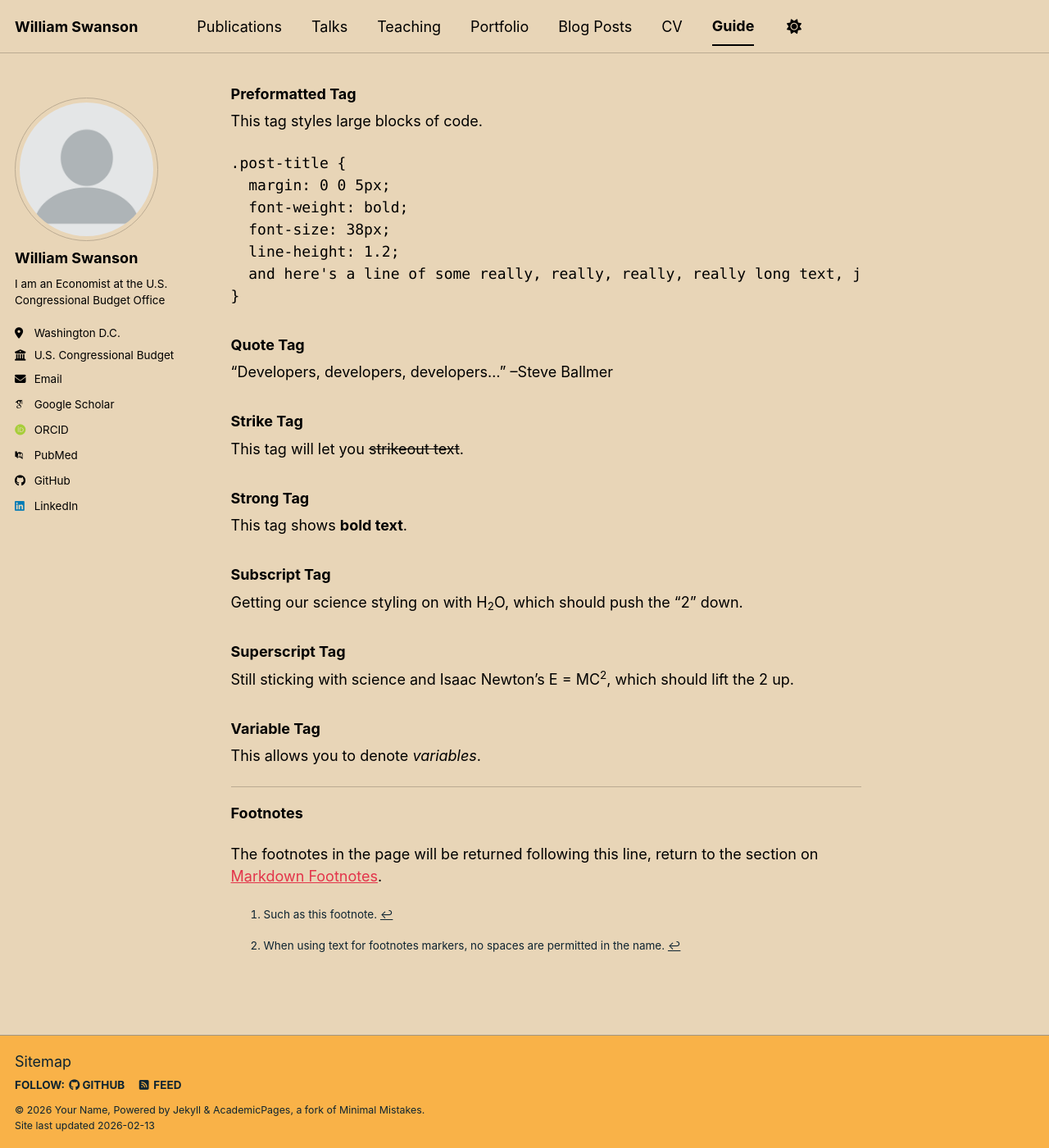
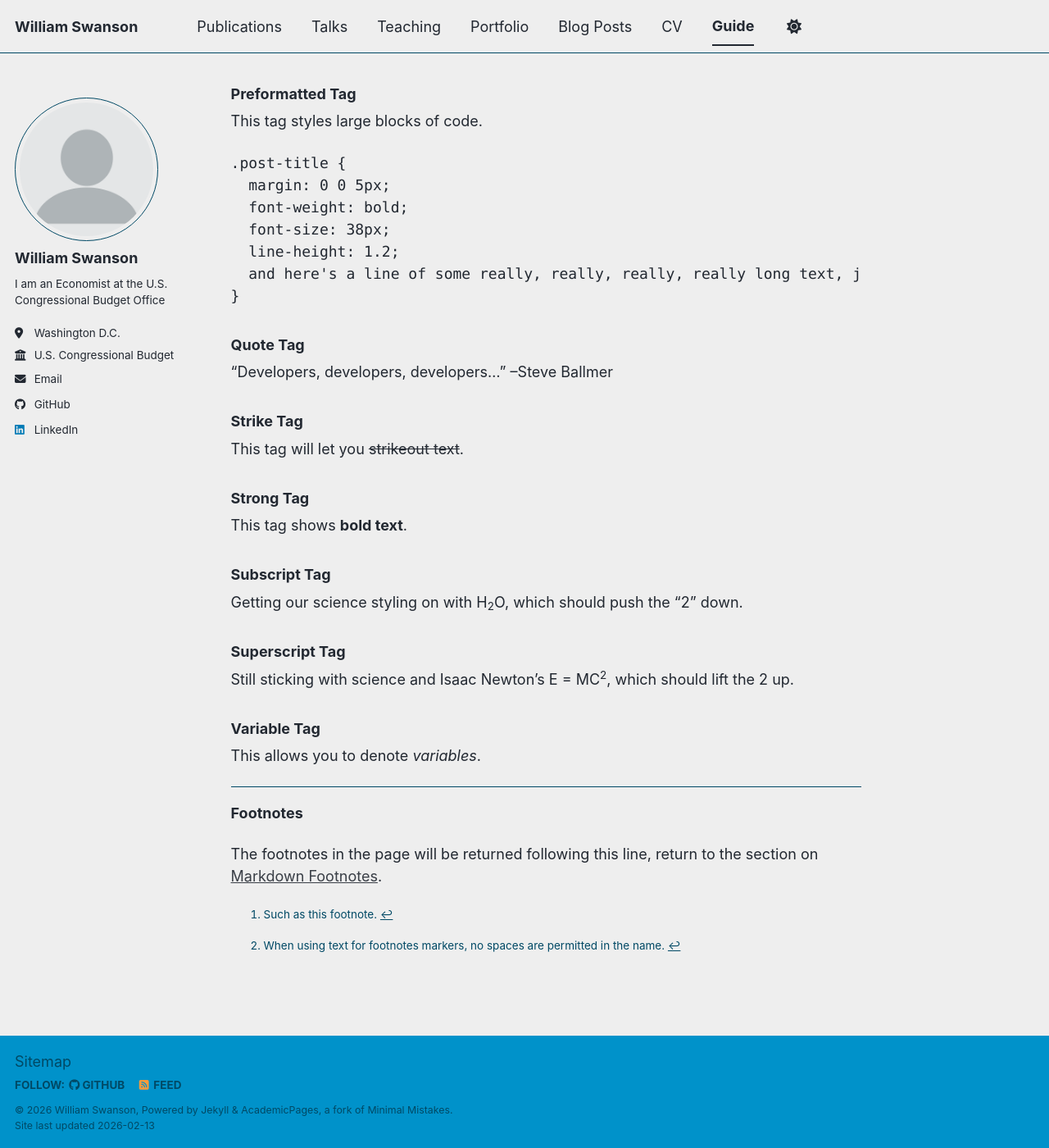
Before and after one commit to wswanson1/wswanson1.github.io, a Jekyll site: the page built from _pages/markdown.md, in a window 1280 px wide and 1400 px high, scrolled down 10924 px. Shown: the whole window at 82% size. Built offline with Jekyll 4.4.1, drawn with Linux system fonts in a browser that asks for light colours; emoji names are drawn with the system emoji font; some web fonts are replaced; a script bundle is joined from its source files by our own code; library files that are not in the unit come from our copies; some of the changed lines change nothing that is shown.

Commit message:
Update _config.yml

```diff
--- a/_config.yml
+++ b/_config.yml
@@ -8,10 +8,10 @@
 
 # Basic Site Settings
 locale                   : "en-US"
-site_theme               : "sunrise" # The available themes options are "default", "air", "sunrise", "mint", "dirt" and "contrast"
+site_theme               : "air" # The available themes options are "default", "air", "sunrise", "mint", "dirt" and "contrast"
 title                    : "William Swanson"
 title_separator          : "-"
-name                     : &name "Your Name"
+name                     : &name "William Swanson"
 description              : &description "Your Name's academic portfolio"   # Update this with a general description of your site, this is the default if not overridden by a page
 url                      : https://wswanson1.github.io     # https://academicpages.github.io # The base hostname & protocol for your site e.g. "https://[your GitHub username].github.io",
                                                            # or if you already have some other page hosted on Github then use "https://[your GitHub username].github.io/[Your Repo Name]"
@@ -26,35 +26,34 @@ author:
   # Biographic information
   avatar           : "profile.png"
   name             : "William Swanson"
-  pronouns         : # example: "she/her"
+  # pronouns         : # example: "she/her"
   bio              : "I am an Economist at the U.S. Congressional Budget Office"
   location         : "Washington D.C."
   employer         : "U.S. Congressional Budget Office"
-  uri              : # URL
   email            : "william.swanson@cbo.gov"
 
   # Academic websites
-  academia         : # URL
-  arxiv            : # URL - Update with the correct link to your profile
-  googlescholar    : "https://scholar.google.com/citations?user=PS_CX0AAAAAJ"
-  inspire-hep      : # URL
-  impactstory      : # URL
-  orcid            : "https://orcid.org/yourorcidurl"
-  semantic         : # URL
-  ssrn             : # URL
-  pubmed           : "https://www.ncbi.nlm.nih.gov/pubmed/?term=john+snow"
-  researchgate     : # URL
-  scopus           : # URL
-  zotero           : # URL
+  # academia         : # URL
+  # arxiv            : # URL - Update with the correct link to your profile
+  # googlescholar    : "https://scholar.google.com/citations?user=PS_CX0AAAAAJ"
+  # inspire-hep      : # URL
+  # impactstory      : # URL
+  # orcid            : "https://orcid.org/yourorcidurl"
+  # semantic         : # URL
+  # ssrn             : # URL
+  # pubmed           : "https://www.ncbi.nlm.nih.gov/pubmed/?term=john+snow"
+  # researchgate     : # URL
+  # scopus           : # URL
+  # zotero           : # URL
 
 
   # Repositories and software development
-  bitbucket        : # Username - Update with your username on the site
-  codepen          : # Username
-  dribbble         : # Username
-  github           : "academicpages"
-  kaggle           : # Username
-  stackoverflow    : # User number or user number and name (i.e., use "1" or "1/jeff-atwood")
+  # bitbucket        : # Username - Update with your username on the site
+  # codepen          : # Username
+  # dribbble         : # Username
+  github           : "wswanson1"
+  # kaggle           : # Username
+  # stackoverflow    : # User number or user number and name (i.e., use "1" or "1/jeff-atwood")
 
   # Social media
   linkedin         : william-swanson-a59bb439 # Username
```
